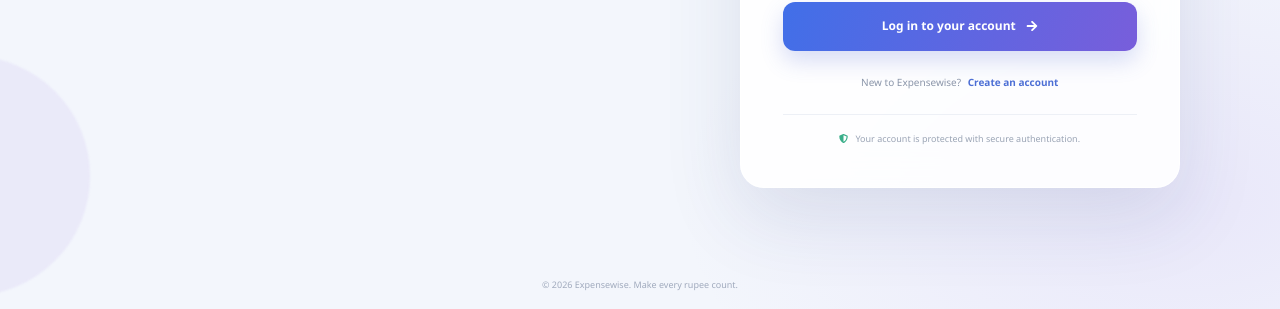
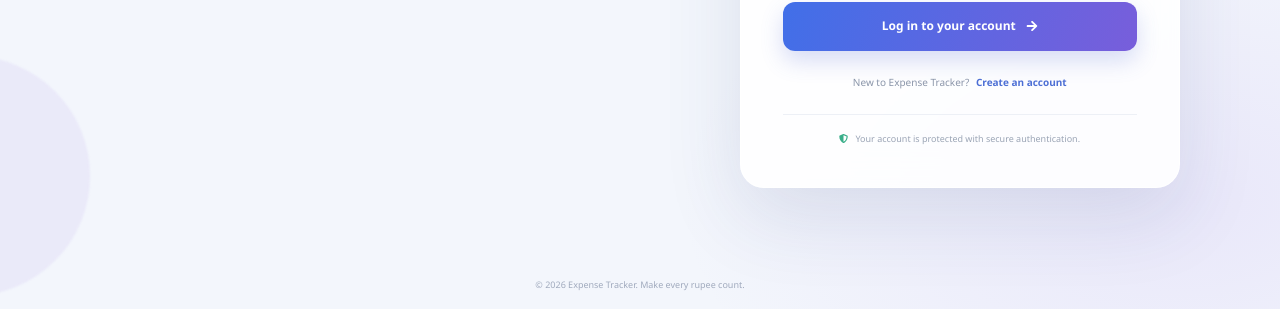
Before and after one commit to Pikanshi1/expense-tracker, a React (Vite) app in the folder expense-tracker-frontend/: page /login in a window 1280 px wide. Shown: the part 488-797 px from the top of the page. Built offline with nearby package versions, Linux system fonts and the light colour scheme; no server answers.

Commit message:
Use existing Expense Tracker product branding

```diff
--- a/expense-tracker-frontend/src/pages/Login.jsx
+++ b/expense-tracker-frontend/src/pages/Login.jsx
@@ -68,11 +68,11 @@ function Login() {
             <button type="submit" disabled={isSubmitting} className="auth-submit">{isSubmitting ? "Signing you in..." : "Log in to your account"} <FaArrowRight /></button>
           </form>
 
-          <div className="auth-form-footer"><span>New to Expensewise?</span> <Link to="/register">Create an account</Link></div>
+          <div className="auth-form-footer"><span>New to Expense Tracker?</span> <Link to="/register">Create an account</Link></div>
           <div className="auth-secure-note"><FaShieldAlt /> Your account is protected with secure authentication.</div>
         </section>
       </section>
-      <footer className="auth-copyright">© {new Date().getFullYear()} Expensewise. Make every rupee count.</footer>
+      <footer className="auth-copyright">© {new Date().getFullYear()} Expense Tracker. Make every rupee count.</footer>
     </main>
   );
 }
```
